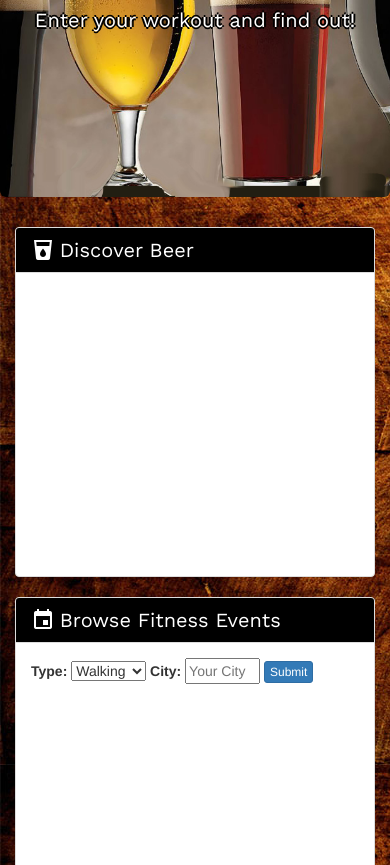
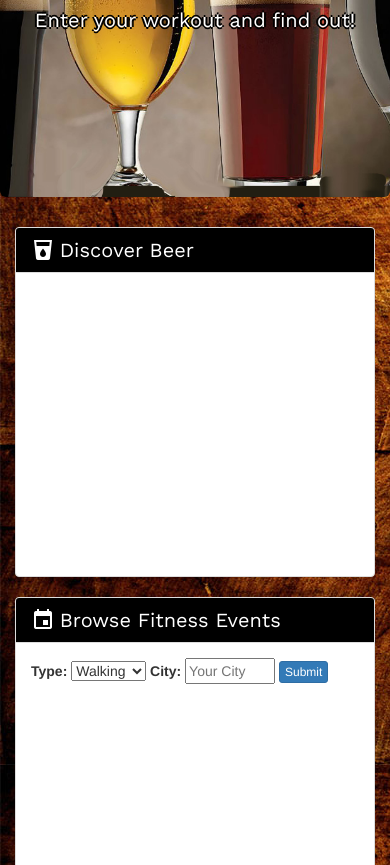
Before and after one commit to sloh03/beerRewards, a plain HTML site: page index.html in a window 390 px wide. Shown: the part 235-1100 px from the top of the page. Drawn offline with nearby package versions, Linux system fonts and the light colour scheme; no server answers.

Commit message:
Changed city form width on small device

```diff
--- a/css/beer.css
+++ b/css/beer.css
@@ -215,7 +215,7 @@ SEARCH RESULTS
 	} */
 
 	#workout-location {
-		width: 75px;
+		width: 90px;
 	}
 
 }
```
